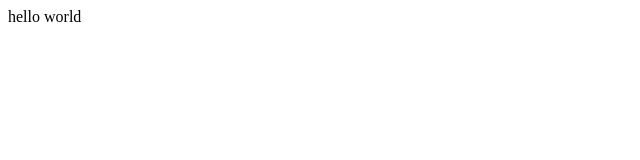
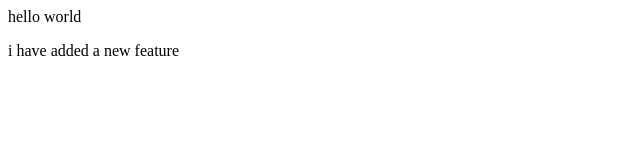
Before and after one commit to kaushal093/another-repo, a plain HTML site: page index.html in a window 1280 px wide. Shown: the whole page, without its empty margins (0-640 px from the left). Drawn offline with Linux system fonts and the light colour scheme.

Commit message:
added new para

```diff
--- a/index.html
+++ b/index.html
@@ -1 +1,2 @@
 <p>hello world</p>
+<p1> i have added a new feature</p1>
```
